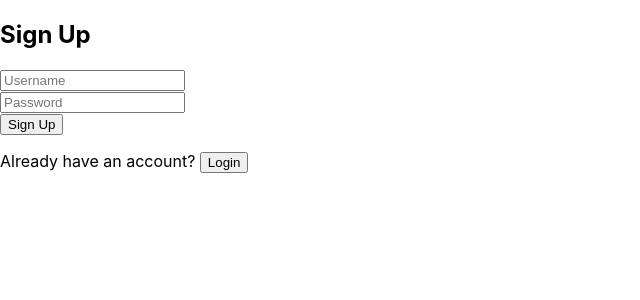
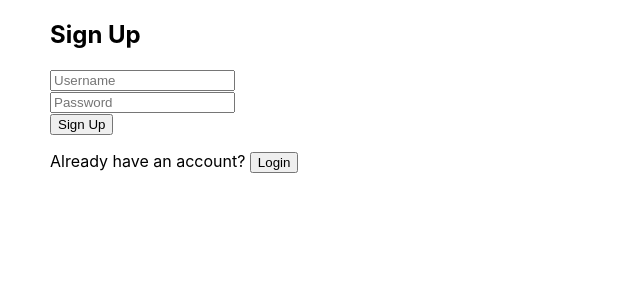
Before and after one commit to kjkhy9/PerfectPlan, a React (Create React App) app in the folder frontend/perfectplan/: page / in a window 1280 px wide. Shown: the top 300 px of the page, without its empty margins (0-640 px from the left). Built offline with nearby package versions, Linux system fonts and the light colour scheme.

Commit message:
css padding

```diff
--- a/frontend/perfectplan/src/index.css
+++ b/frontend/perfectplan/src/index.css
@@ -5,6 +5,7 @@ body {
     sans-serif;
   -webkit-font-smoothing: antialiased;
   -moz-osx-font-smoothing: grayscale;
+  padding-left: 50px;
 }
 
 code {
```
